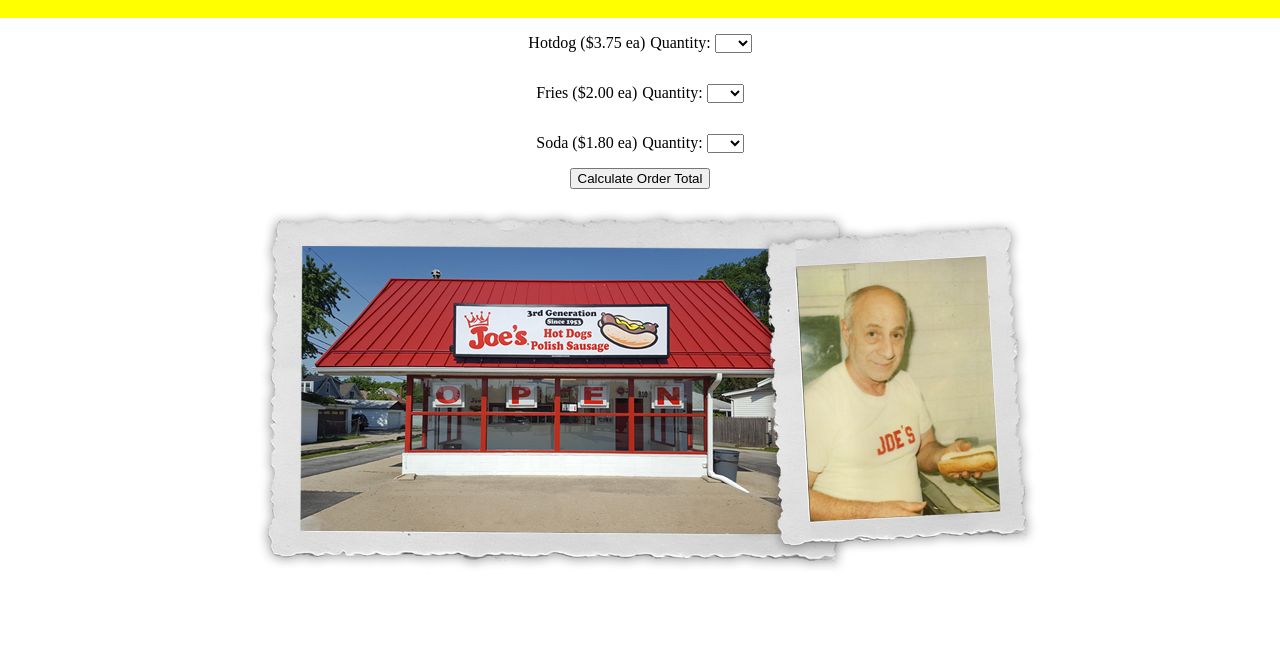
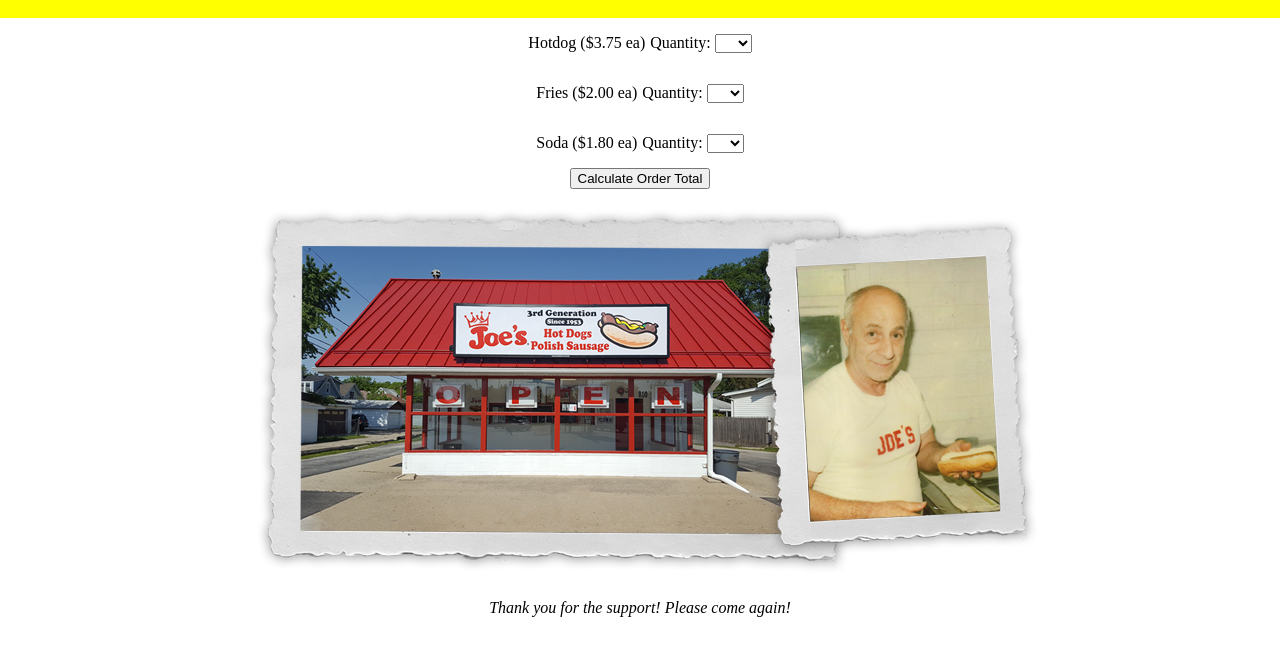
Before and after one commit to seanliu42/Hotdog-Stand, a plain HTML site: page index.html in a window 1280 px wide. Shown: the part 56-712 px from the top of the page. Drawn offline with Linux system fonts and the light colour scheme.

Commit message:
thank u note

```diff
--- a/index.html
+++ b/index.html
@@ -116,6 +116,8 @@
 
     <img src="pic.jpg" alt="Restauraunt picture" class="responsive">
 
+    <p><i>Thank you for the support! Please come again!</i></p>
+
     <script>
         document.getElementById("button").onclick = function() {
             var subtotal = (hotdogs.value * 3.75) + (fries.value * 2.00) + (sodas.value * 1.80);
```
